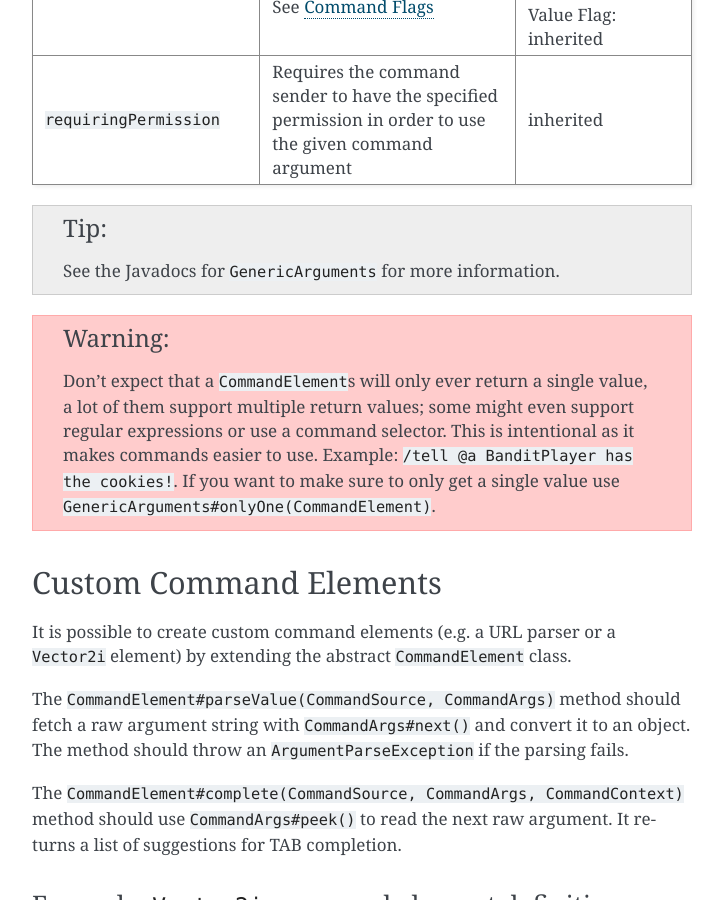
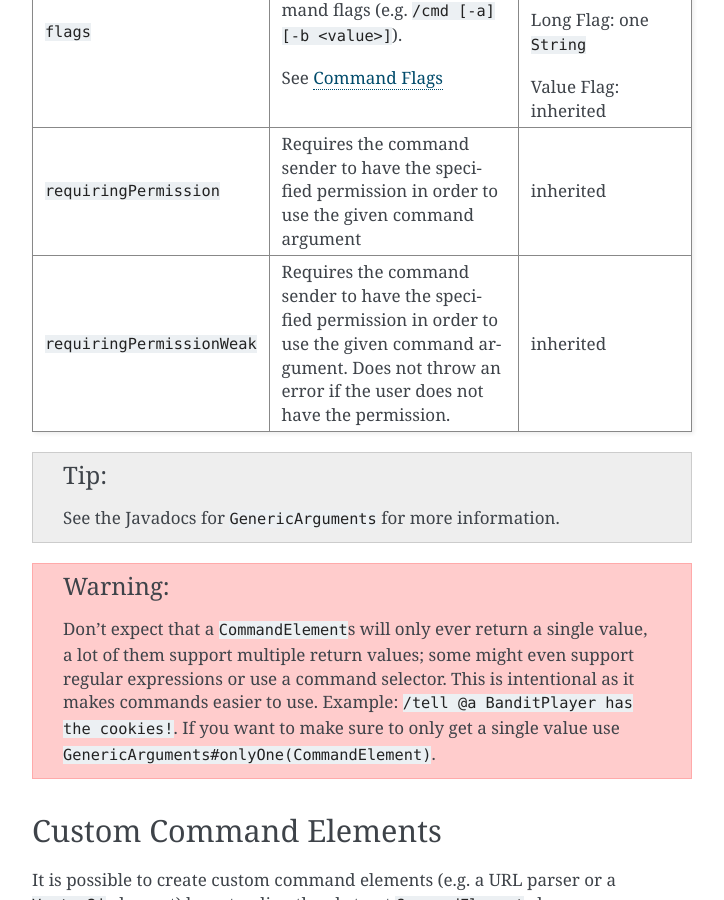
Before and after one commit to SpongePowered/SpongeDocs, a Sphinx documentation site: the page built from source/plugin/commands/arguments.rst, in a window 1280 px wide and 900 px high, scrolled down 4601 px. Shown: the whole window, without its empty margins (388-1112 px from the left). Built offline with Sphinx 7.4.7, drawn with Linux system fonts in a browser that asks for light colours; pages that are not in the unit, such as notebooks, are missing from menus; cross-references to code outside the pages are shown as plain code.

Commit message:
Add GenericArguments#requiringPermissionWeak

```diff
--- a/source/plugin/commands/arguments.rst
+++ b/source/plugin/commands/arguments.rst
@@ -165,6 +165,9 @@ Overview of the ``GenericArguments`` command elements
 | ``requiringPermission``    | Requires the command sender to have the specified permission in order to use the given  | inherited                     |
 |                            | command argument                                                                        |                               |
 +----------------------------+-----------------------------------------------------------------------------------------+-------------------------------+
+| ``requiringPermissionWeak``| Requires the command sender to have the specified permission in order to use the given  | inherited                     |
+|                            | command argument. Does not throw an error if the user does not have the permission.     |                               |
++----------------------------+-----------------------------------------------------------------------------------------+-------------------------------+
 
 .. tip::
 
```
